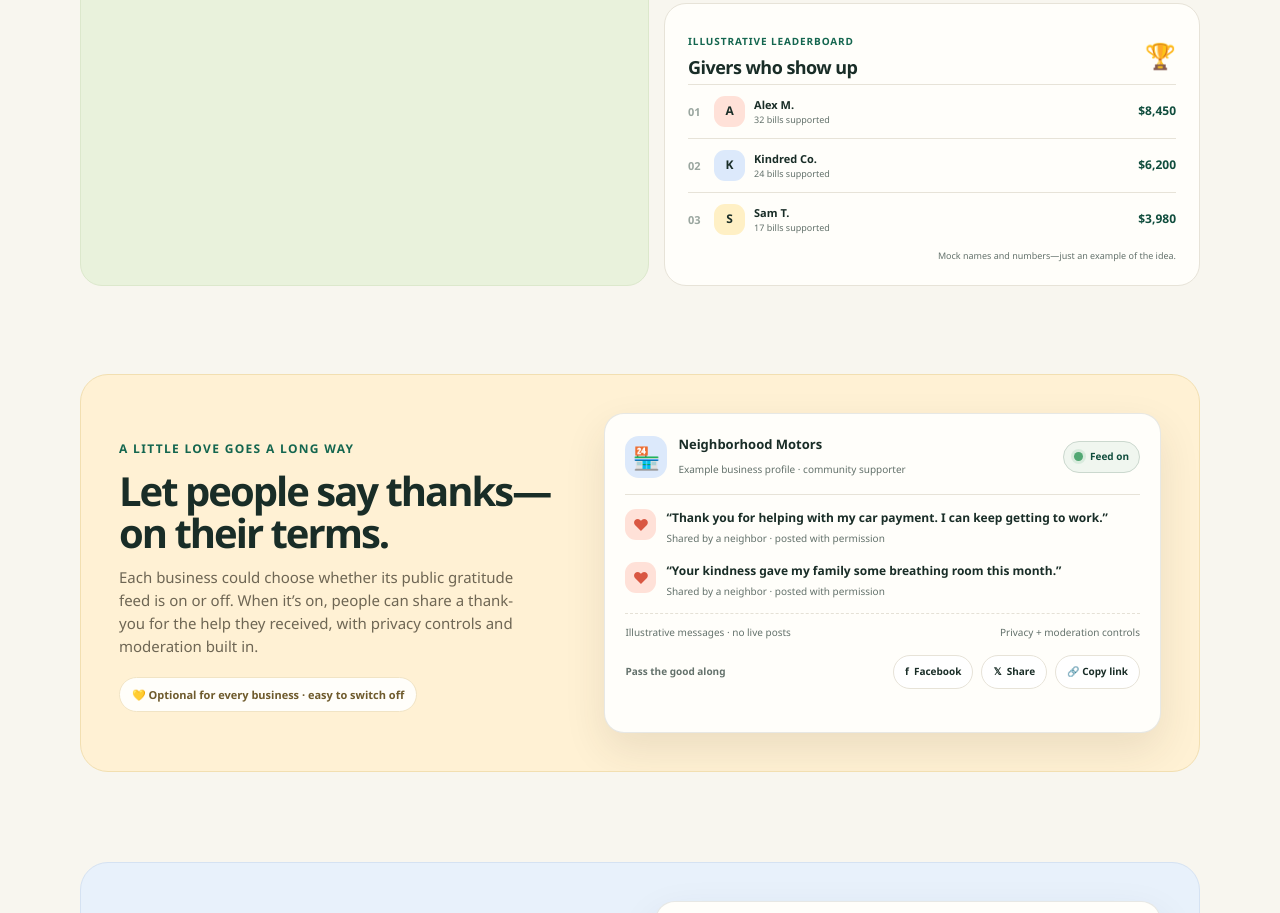
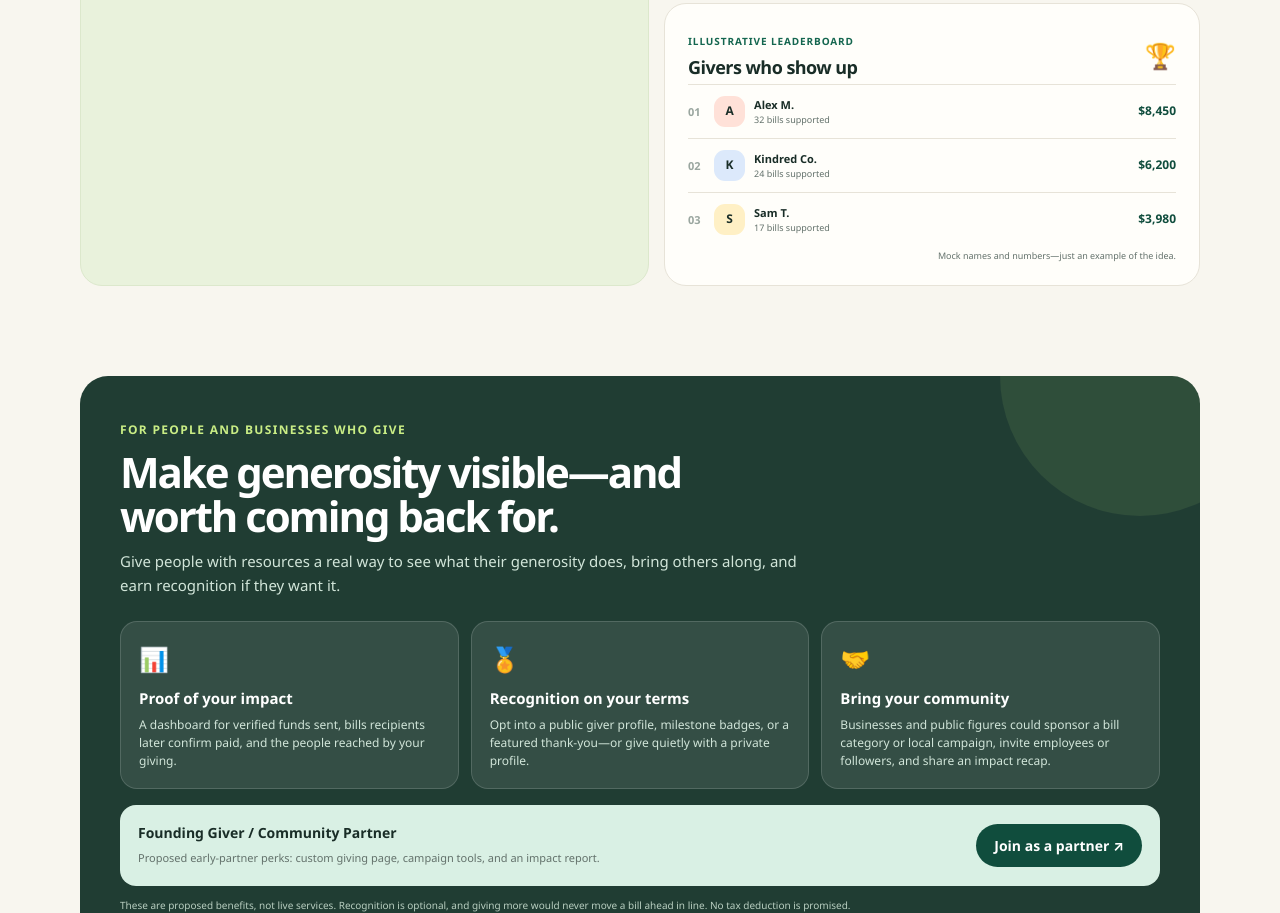
Before and after one commit to jbstog24-maker/bill-waitlist, a website: page index.html in a window 1280 px wide. Shown: the part 1887-2800 px from the top of the page. Drawn offline with Linux system fonts and the light colour scheme.

Commit message:
Add giver and business partner incentives

```diff
--- a/index.html
+++ b/index.html
@@ -157,6 +157,22 @@
   .feed-demo.is-off .feed-entry,.feed-demo.is-off .feed-note{display:none}.feed-demo.is-off .feed-off{display:block}
   @media(max-width:850px){.gratitude-panel{grid-template-columns:1fr}}
   @media(max-width:600px){.gratitude-panel{padding:23px 19px;border-radius:23px}.feed-demo{padding:16px}.feed-toggle{font-size:9px;padding:7px 8px}}
+  .giver-rewards{padding-top:20px}
+  .rewards-panel{background:#203d33;color:#fff;border-radius:28px;padding:clamp(25px,4vw,40px);position:relative;overflow:hidden}
+  .rewards-panel:after{content:"";position:absolute;width:280px;height:280px;border-radius:50%;background:rgba(201,237,133,.09);right:-80px;top:-140px}
+  .rewards-head{max-width:680px;margin-bottom:24px;position:relative;z-index:1}
+  .rewards-head .kicker{color:var(--lime)}
+  .rewards-head h2{font-size:clamp(30px,4vw,42px);line-height:1.05;letter-spacing:-.05em;margin:9px 0 12px}
+  .rewards-head p{color:#d1e5d9;font-size:15px}
+  .rewards-grid{display:grid;grid-template-columns:repeat(3,1fr);gap:12px;position:relative;z-index:1}
+  .reward-card{background:rgba(255,255,255,.09);border:1px solid rgba(255,255,255,.15);border-radius:17px;padding:18px}
+  .reward-card .reward-icon{font-size:24px}
+  .reward-card h3{font-size:15px;margin:10px 0 6px}
+  .reward-card p{font-size:12px;color:#d1e5d9;line-height:1.5}
+  .founding-offer{display:flex;align-items:center;justify-content:space-between;gap:18px;flex-wrap:wrap;margin-top:16px;padding:17px 18px;background:#d9f0e4;color:var(--ink);border-radius:16px;position:relative;z-index:1}
+  .founding-offer b{display:block;font-size:14px}.founding-offer span{font-size:11px;color:var(--muted)}
+  .founding-offer .pill-link{white-space:nowrap;background:var(--green-dark)}
+  .rewards-note{font-size:10px!important;color:#b9cfc1!important;margin-top:12px;position:relative;z-index:1}
   .reach-section{padding-top:20px}
   .reach-panel{display:grid;grid-template-columns:1fr 1fr;gap:30px;align-items:center;background:#e8f1fb;border:1px solid #d5e2f2;border-radius:28px;padding:clamp(24px,4vw,38px)}
   .reach-copy h2{font-size:clamp(30px,4vw,40px);line-height:1.05;letter-spacing:-.05em;margin:10px 0 12px}
@@ -176,7 +192,7 @@
   .request-share-row{display:flex;gap:7px;flex-wrap:wrap;margin-top:12px}
   .request-share-row .share-btn{font-size:10px}
   .request-share-caption{font-size:10px;color:var(--muted);margin-top:10px;line-height:1.45}
-  @media(max-width:850px){.reach-panel{grid-template-columns:1fr}}
+  @media(max-width:850px){.reach-panel{grid-template-columns:1fr}.rewards-grid{grid-template-columns:1fr}}
   .faq details p{margin-top:10px;color:var(--muted);font-size:14px;max-width:680px}
   footer{background:#edf0e8;padding:30px 0 35px;color:var(--muted);font-size:12px}
   .footer-inner{display:flex;justify-content:space-between;gap:22px;align-items:center;flex-wrap:wrap}.footer-brand{font-weight:900;color:var(--ink);font-size:15px}.footer-small{max-width:640px}
@@ -190,7 +206,7 @@
 <header>
   <div class="wrap nav">
     <a class="brand" href="#top" aria-label="Good Bill home"><span class="brand-mark" aria-hidden="true">✳</span><span>Good Bill</span></a>
-    <nav class="navlinks" aria-label="Main navigation"><a href="#how">How it works</a><a href="#impact">Public impact</a><a href="#gratitude">Gratitude feeds</a><a href="#trust">Trust, first</a><a href="#faq">Questions</a></nav>
+    <nav class="navlinks" aria-label="Main navigation"><a href="#how">How it works</a><a href="#impact">Public impact</a><a href="#giver-benefits">Giver benefits</a><a href="#gratitude">Gratitude feeds</a><a href="#trust">Trust, first</a><a href="#faq">Questions</a></nav>
     <a class="pill-link" href="#join">Get early access <span aria-hidden="true">↗</span></a>
   </div>
 </header>
@@ -252,6 +268,26 @@
         <div class="giver-row"><span class="rank">03</span><span class="giver-avatar yellow">S</span><span class="giver-name"><b>Sam T.</b><small>17 bills supported</small></span><b class="giver-total">$3,980</b></div>
         <p class="mock-note">Mock names and numbers—just an example of the idea.</p>
       </article>
+    </div>
+  </section>
+
+  <section class="wrap giver-rewards" id="giver-benefits" aria-labelledby="rewards-title">
+    <div class="rewards-panel">
+      <div class="rewards-head">
+        <span class="kicker">For people and businesses who give</span>
+        <h2 id="rewards-title">Make generosity visible—and worth coming back for.</h2>
+        <p>Give people with resources a real way to see what their generosity does, bring others along, and earn recognition if they want it.</p>
+      </div>
+      <div class="rewards-grid">
+        <article class="reward-card"><span class="reward-icon" aria-hidden="true">📊</span><h3>Proof of your impact</h3><p>A dashboard for verified funds sent, bills recipients later confirm paid, and the people reached by your giving.</p></article>
+        <article class="reward-card"><span class="reward-icon" aria-hidden="true">🏅</span><h3>Recognition on your terms</h3><p>Opt into a public giver profile, milestone badges, or a featured thank-you—or give quietly with a private profile.</p></article>
+        <article class="reward-card"><span class="reward-icon" aria-hidden="true">🤝</span><h3>Bring your community</h3><p>Businesses and public figures could sponsor a bill category or local campaign, invite employees or followers, and share an impact recap.</p></article>
+      </div>
+      <div class="founding-offer">
+        <div><b>Founding Giver / Community Partner</b><span>Proposed early-partner perks: custom giving page, campaign tools, and an impact report.</span></div>
+        <a class="pill-link" href="#join" data-lane="partner">Join as a partner ↗</a>
+      </div>
+      <p class="rewards-note">These are proposed benefits, not live services. Recognition is optional, and giving more would never move a bill ahead in line. No tax deduction is promised.</p>
     </div>
   </section>
 
@@ -367,6 +403,7 @@
             <label><input type="checkbox" name="interests" value="sharecard"> Shareable summaries of my confirmed impact</label>
             <label><input type="checkbox" name="interests" value="gratitude"> Optional public gratitude feeds for businesses I support</label>
             <label><input type="checkbox" name="interests" value="request-sharing"> Share tools that help my verified request reach more people</label>
+            <label><input type="checkbox" name="interests" value="founding-partner"> Founding giver / business partner benefits and impact reports</label>
           </div>
         </div>
         <div class="checks"><label><input type="checkbox" id="consent" required> Email me about the idea, launch, and early access. No spam, and no selling my information.</label></div>
```
